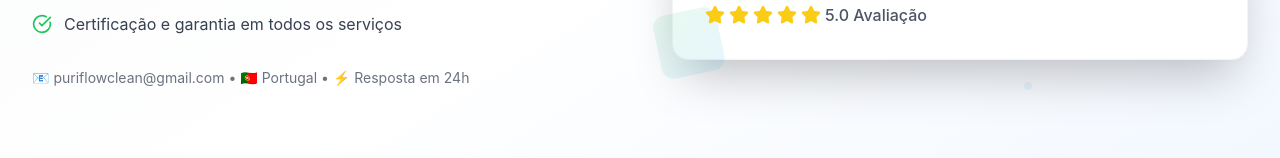
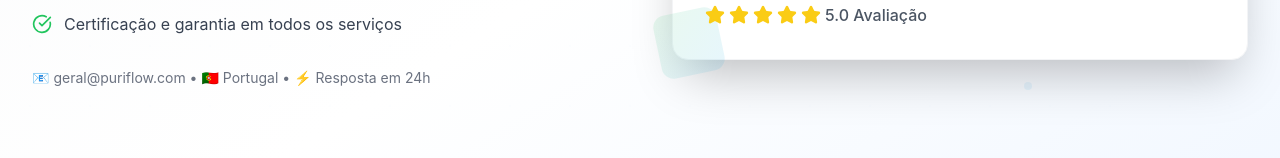
Before and after one commit to raaulhb/pureflow-website, a React (Vite) app: page / in a window 1280 px wide. Shown: the part 544-702 px from the top of the page. Built offline with nearby package versions, Linux system fonts and the light colour scheme.

Commit message:
fix: email changes

```diff
--- a/src/components/SEO/SEOHead.tsx
+++ b/src/components/SEO/SEOHead.tsx
@@ -11,7 +11,7 @@ export function SEOHead({
   title = "PURIFLOW - Limpeza Industrial Especializada | Portugal",
   description = "Especialistas em limpeza de exaustores, filtros e motores industriais. 5+ anos de experiência, garantia até 8 meses. Atendimento em todo Portugal. Orçamento grátis!",
   keywords = "limpeza industrial, exaustores, filtros industriais, motores, limpeza Portugal, PURIFLOW, Gustavo Costa, manutenção industrial, limpeza especializada",
-  url = "https://puriflow-website.vercel.app/",
+  url = "puriflow.pt",
 }: SEOHeadProps) {
   useEffect(() => {
     // Update document title
@@ -66,7 +66,7 @@ export function SEOHead({
     updateMetaTag("twitter:description", description);
 
     // Business Info
-    updateMetaTag("contact", "puriflowclean@gmail.com");
+    updateMetaTag("contact", "geral@puriflow.pt");
     updateMetaTag("phone", "+351929021881");
 
     // Mobile
@@ -101,7 +101,7 @@ export function SEOHead({
         "Especialistas em limpeza industrial de exaustores, filtros e motores industriais",
       url: url,
       telephone: "+351929021881",
-      email: "puriflowclean@gmail.com",
+      email: "geral@puriflow.pt",
       address: {
         "@type": "PostalAddress",
         addressCountry: "PT",
--- a/src/components/layout/Header.tsx
+++ b/src/components/layout/Header.tsx
@@ -237,11 +237,11 @@ export function Header() {
                   </a>
 
                   <a
-                    href="mailto:puriflowclean@gmail.com"
+                    href="mailto:geral@puriflow.com"
                     className="flex items-center p-3 space-x-3 text-gray-600 transition-colors rounded-lg hover:bg-gray-50"
                   >
                     <Mail className="w-5 h-5 text-primary-500" />
-                    <span className="font-medium">puriflowclean@gmail.com</span>
+                    <span className="font-medium">geral@puriflow.com</span>
                   </a>
 
                   <motion.button
--- a/src/components/sections/HeroSection.tsx
+++ b/src/components/sections/HeroSection.tsx
@@ -167,7 +167,7 @@ export function HeroSection() {
               animate={{ opacity: 1 }}
               transition={{ delay: 1, duration: 0.8 }}
             >
-              📧 puriflowclean@gmail.com • 🇵🇹 Portugal • ⚡ Resposta em 24h
+              📧 geral@puriflow.com • 🇵🇹 Portugal • ⚡ Resposta em 24h
             </motion.p>
           </motion.div>
 
```
